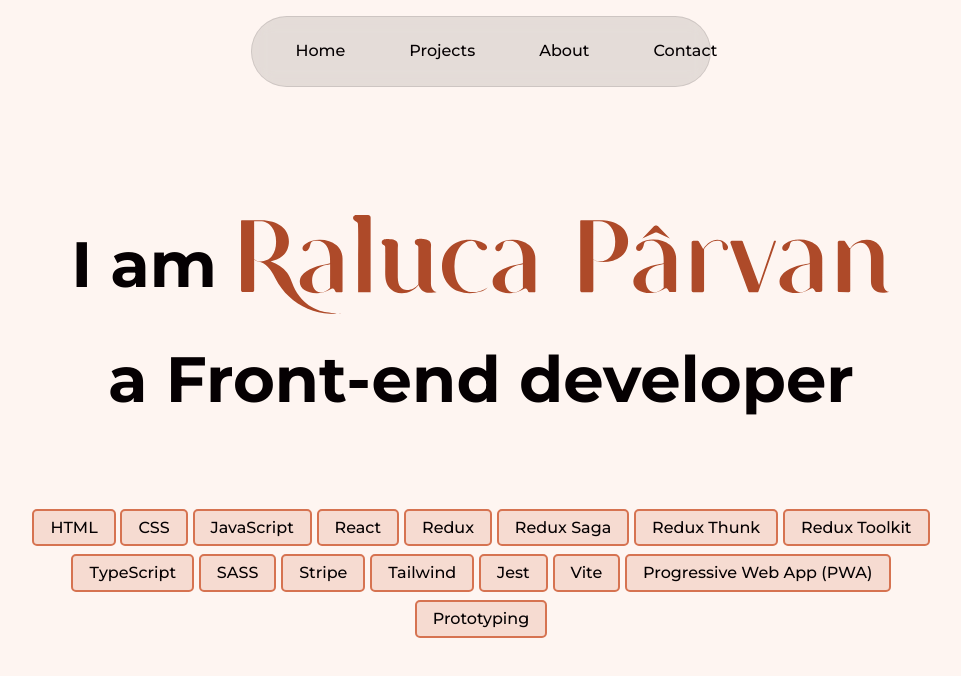
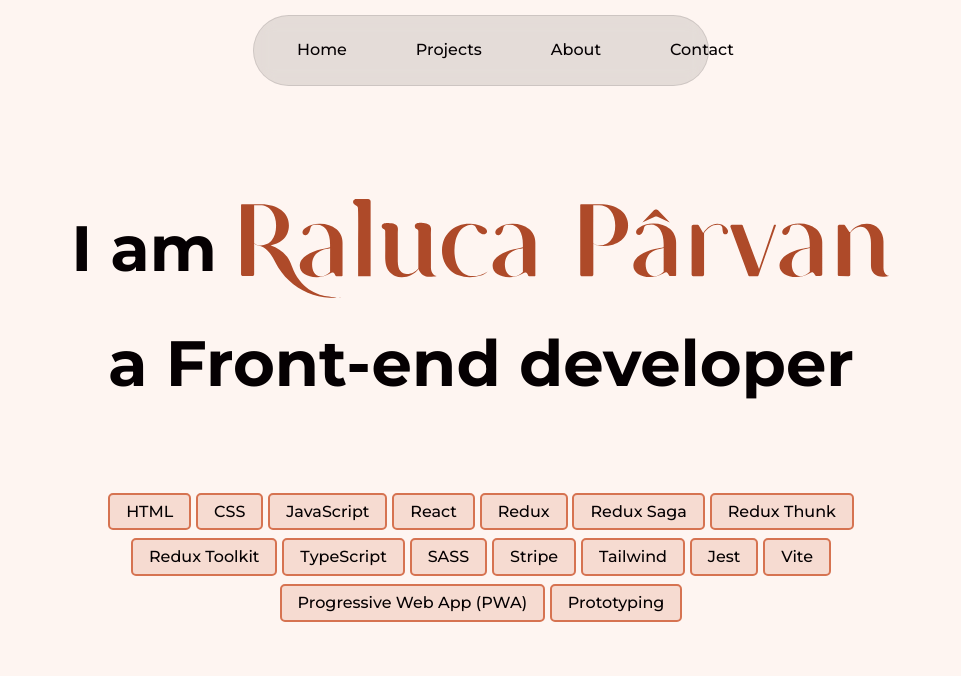
Before and after one commit to RalucP/personal-website, a React (Vite) app: page / in a window 1280 px wide. Shown: the top 676 px of the page, without its empty margins (159-1120 px from the left). Built offline with nearby package versions, Linux system fonts and the light colour scheme.

Commit message:
Clear up the UI

```diff
--- a/src/App.scss
+++ b/src/App.scss
@@ -1,3 +1,3 @@
 #root{
-  padding: 1em 6em;
+  padding: 0em 10em;
 }
--- a/src/components/home/Home.styles.scss
+++ b/src/components/home/Home.styles.scss
@@ -28,7 +28,7 @@
     }
 
     & .skills-flex{
-      width: 85%;
+      width: 90%;
       margin-top: 4em;
 
       display: flex;
--- a/src/components/navbar/Navbar.jsx
+++ b/src/components/navbar/Navbar.jsx
@@ -5,8 +5,8 @@ const Navbar = () => {
         <nav className="navbar">
             <a className="nav-element" href='#home'>Home</a>
             <a className="nav-element" href='#projects'>Projects</a>
-            <a className="nav-element" href='#'>About</a>
-            <a className="nav-element" href='#'>Contact</a>
+            <a className="nav-element" href='#about'>About</a>
+            <a className="nav-element" href='#contact'>Contact</a>
         </nav>
     )
 }
--- a/src/components/navbar/Navbar.styles.scss
+++ b/src/components/navbar/Navbar.styles.scss
@@ -1,5 +1,5 @@
 .navbar{
-  width: 40%;
+  width: 45%;
   padding: .7em;
   margin: auto;
   top: 15px;
@@ -13,6 +13,7 @@
   display: flex;
   flex-direction: row;
   justify-content: space-evenly;
+  gap: 5px;
 
   .nav-element{
     padding: .7em 2em;
```
